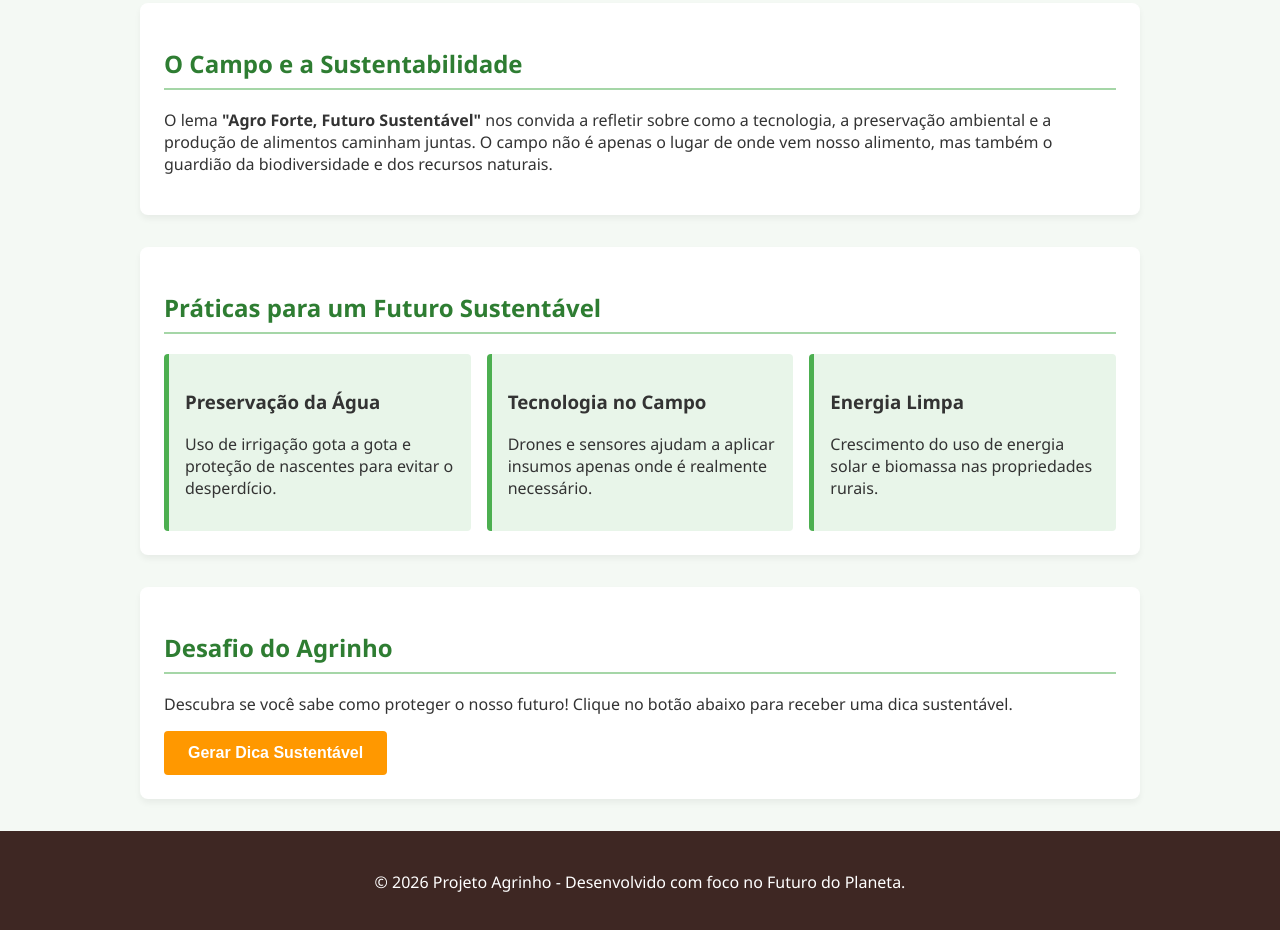
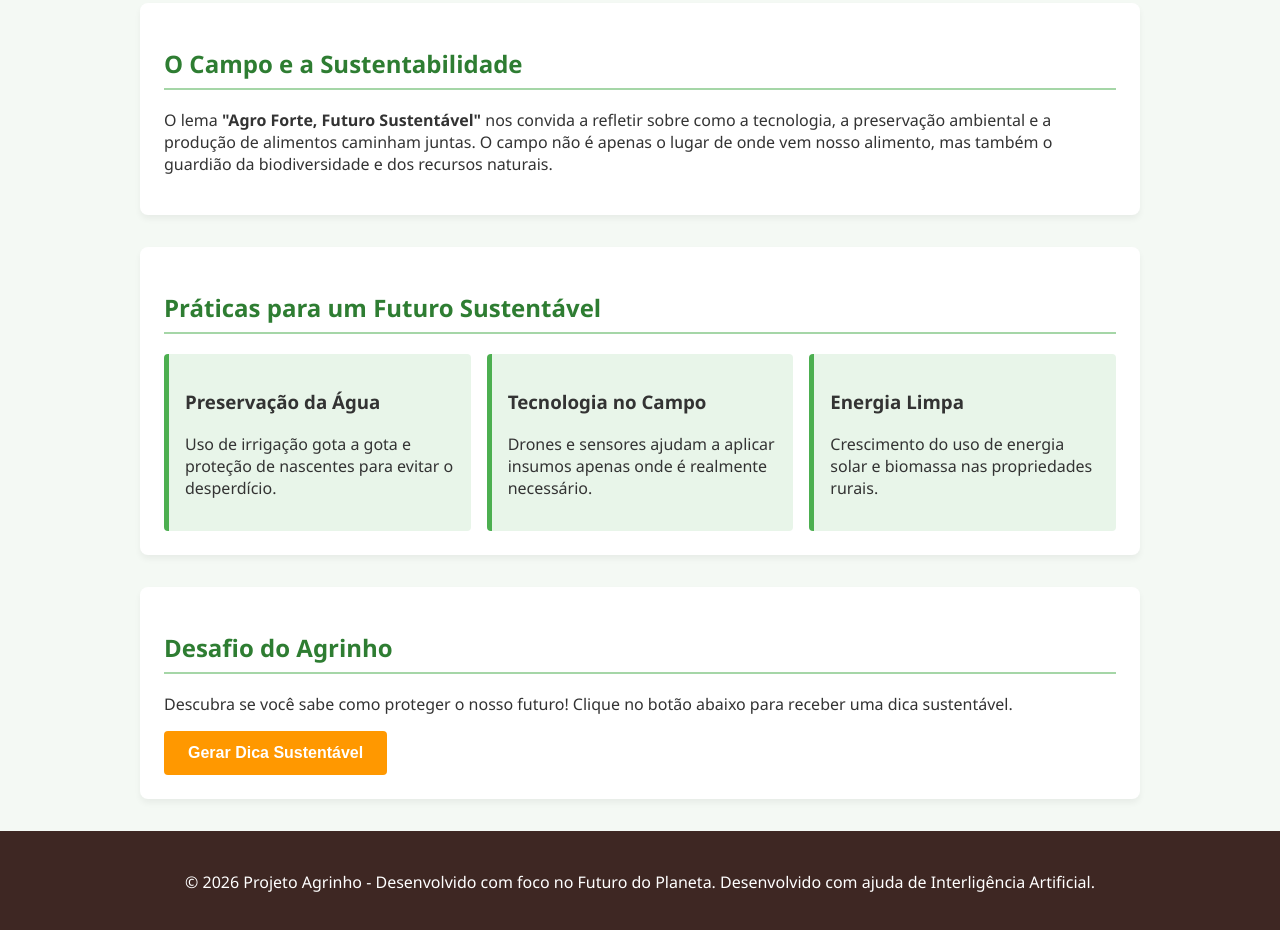
Before and after one commit to HellenSordi/Agro-forte-futuro-sustentavel, a plain HTML site: page index.html in a window 1280 px wide. Shown: the part 266-1196 px from the top of the page. Drawn offline with Linux system fonts and the light colour scheme.

Commit message:
Update footer text to include AI assistance

```diff
--- a/index.html
+++ b/index.html
@@ -170,7 +170,7 @@
     </main>
 
     <footer>
-        <p>&copy; 2026 Projeto Agrinho - Desenvolvido com foco no Futuro do Planeta.</p>
+        <p>&copy; 2026 Projeto Agrinho - Desenvolvido com foco no Futuro do Planeta. Desenvolvido com ajuda de Interligência Artificial.</p>
     </footer>
 
     <script>
```
